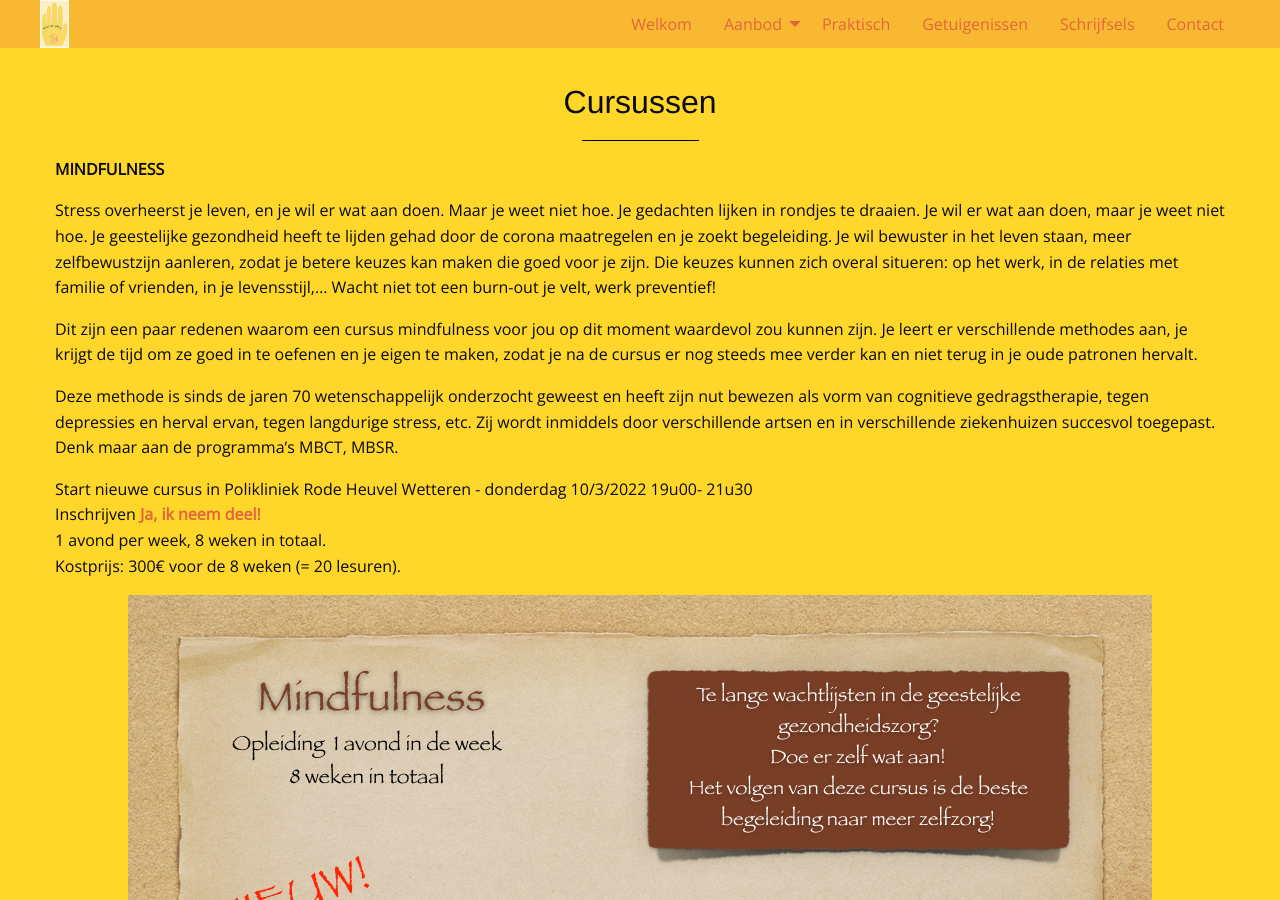
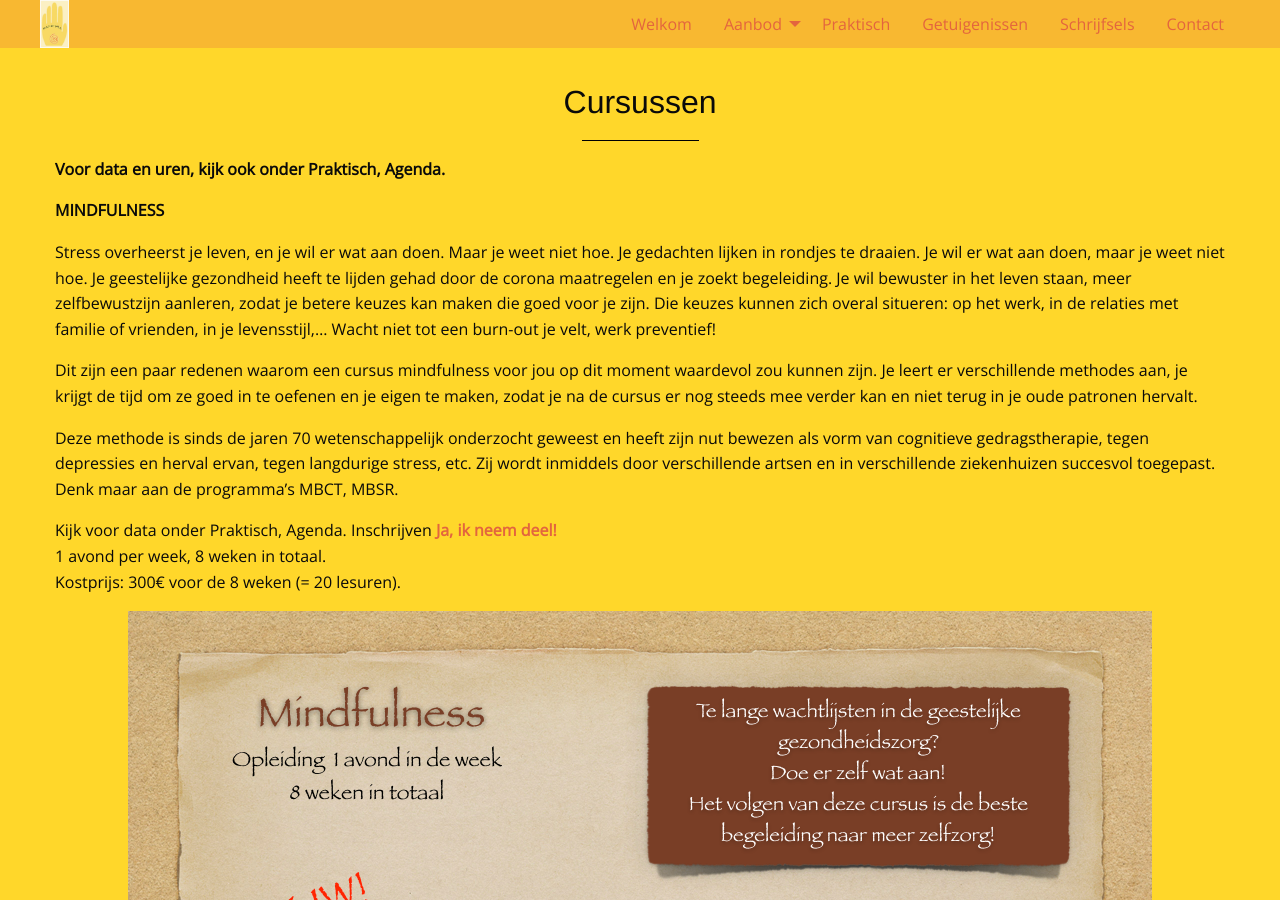
Before and after one commit to manopura/manopura.github.io, a Jekyll site: the page built from cursussen.md, in a window 1280 px wide and 900 px high. Built offline with Jekyll 4.4.1, drawn with Linux system fonts in a browser that asks for light colours; nearby versions of some CDN libraries; our own code applies the rules of GitHub Pages for plain Markdown files; some of the changed text lies outside the part shown.

Commit message:
Update cursussen.md

```diff
--- a/cursussen.md
+++ b/cursussen.md
@@ -3,6 +3,8 @@ layout: markdown
 menu: cursussen
 ---
 # Cursussen
+
+**Voor data en uren, kijk ook onder Praktisch, Agenda.**
 
 **MINDFULNESS**
 
@@ -17,7 +19,7 @@ Je leert er verschillende methodes aan, je krijgt de tijd om ze goed in te oefen
 
 Deze methode is sinds de jaren 70 wetenschappelijk onderzocht geweest en heeft zijn nut bewezen als vorm van cognitieve gedragstherapie, tegen depressies en herval ervan, tegen langdurige stress, etc. Zij wordt inmiddels door verschillende artsen en in verschillende ziekenhuizen succesvol toegepast. Denk maar aan de programma's MBCT, MBSR.
 
-Start nieuwe cursus in Polikliniek Rode Heuvel Wetteren - donderdag 10/3/2022 19u00- 21u30
+Kijk voor data onder Praktisch, Agenda.
 Inschrijven [**Ja, ik neem deel!**](mailto:marian@manopura.be)
 1 avond per week, 8 weken in totaal.
 Kostprijs: 300€ voor de 8 weken (= 20 lesuren).
```
Also changed, not shown: other parts of cursussen.md (+1 -1 lines).
